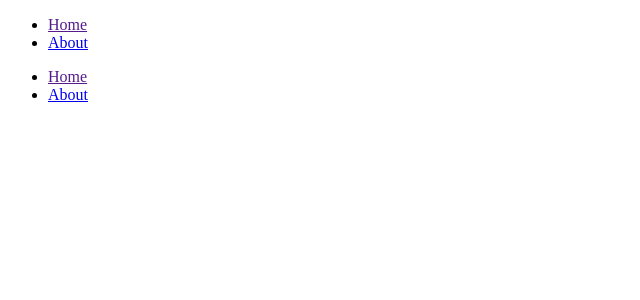
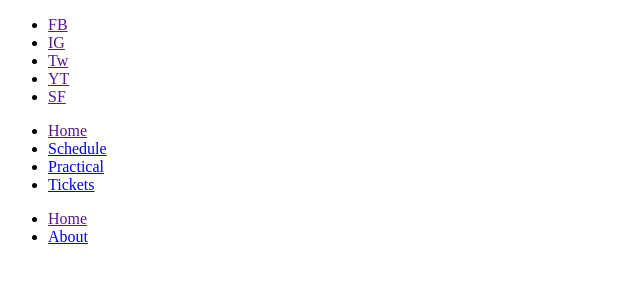
Before and after one commit to kristinerlings/festival, a PHP site: template templates/_/layouts/base.twig in a window 1280 px wide. Shown: the top 300 px of the page, without its empty margins (0-640 px from the left). Run offline with PHP 8.4, Linux system fonts and the light colour scheme; the template is opened without the code that fills it, so the values that code supplies are empty; some libraries are stand-ins or nearby versions.

Commit message:
update changes, nav + css

```diff
--- a/src/js/app.js
+++ b/src/js/app.js
@@ -6,7 +6,3 @@ if (import.meta.hot) {
     console.log('HMR');
   });
 }
-
-//testing
-const $colorTest = document.querySelector('.color-test');
-$colorTest.style.backgroundColor = 'red';
--- a/templates/_/layouts/base.twig
+++ b/templates/_/layouts/base.twig
@@ -4,12 +4,13 @@
 		<meta charset="UTF-8">
 		<meta http-equiv="X-UA-Compatible" content="IE=edge">
 		<meta name="viewport" content="width=device-width, initial-scale=1.0">
-		<title>Web3</title>
+		<title>Myrkva Festival</title>
+		<link rel="stylesheet" href="path/to/font-awesome/css/font-awesome.min.css">
 		{{ craft.vite.script("src/js/app.js")}}
 		{% block head %}{% endblock %}
 		{# <link rel="icon" type="image/x-icon" href="/favicon/logo.png"> #}
 	</head>
-	<body class="color-test">
+	<body>
 			{% include "_/partials/nav.twig" %}
 		<main>
 			{% block content %}{% endblock %}
--- a/templates/_/partials/nav.twig
+++ b/templates/_/partials/nav.twig
@@ -1,6 +1,15 @@
 <nav>
  <ul>
-    <li><a href="{{siteUrl}}" class="nav__link">Home</a></li>
-    <li><a href="{{url('about')}}" class="nav__link">About</a></li>
+    <li><a href="" class="nav__link social">FB</a></li>
+    <li><a href="" class="nav__link social">IG</a></li>
+    <li><a href="" class="nav__link social">Tw</a></li>
+    <li><a href="" class="nav__link social">YT</a></li>
+    <li><a href="" class="nav__link social">SF</a></li>
+ </ul>
+ <ul>
+    <li><a href="{{siteUrl}}" class="nav__link social">Home</a></li>
+    <li><a href="{{url('about')}}" class="nav__link">Schedule</a></li>
+    <li><a href="{{url('practical')}}" class="nav__link">Practical</a></li>
+    <li><a href="{{url('tickets')}}" class="nav__link">Tickets</a></li>
  </ul>
 </nav>
```
